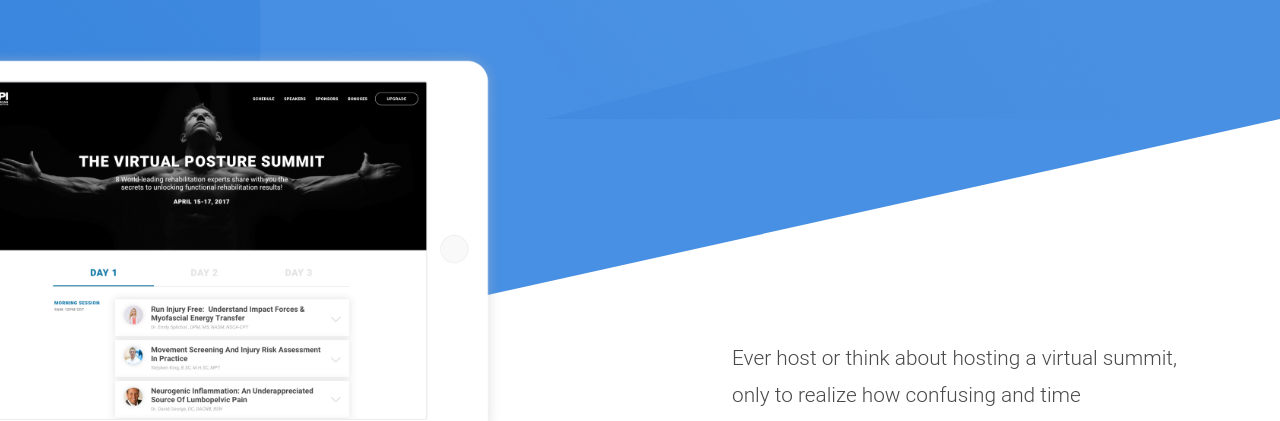
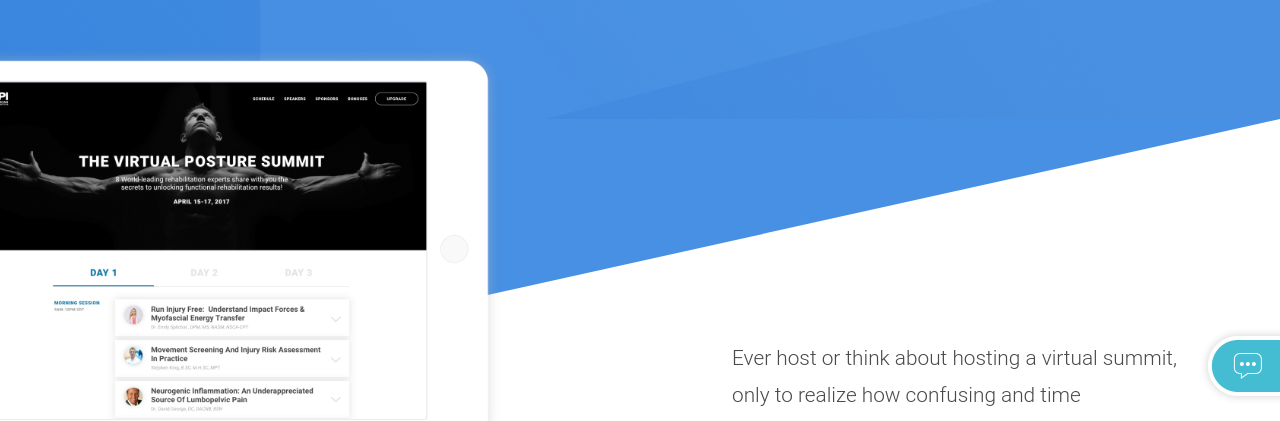
Before and after one commit to khaleeq-mitbyte/frontend, a plain HTML site: page index.html in a window 1280 px wide. Shown: the part 381-802 px from the top of the page. Drawn offline with Linux system fonts and the light colour scheme.

Commit message:
desktop version complete

```diff
--- a/assets/css/style.css
+++ b/assets/css/style.css
@@ -357,3 +357,10 @@ footer  ul  li{
     font-weight: 300;
 }
 /*footer section ends*/
+
+/*chat button*/
+.chat{
+    position: fixed;
+    bottom: 15px;
+    right: 0px;
+}
--- a/index.html
+++ b/index.html
@@ -331,5 +331,8 @@
                 </div>
             </div>
         </footer>
+        <div class="chat">
+            <img src="assets/img/kartra_helpdesk_icon_2_3.png">
+        </div>
     </body>
 </html>
```
Also changed, not shown: assets/img/kartra_helpdesk_icon_2_3.png (added).
